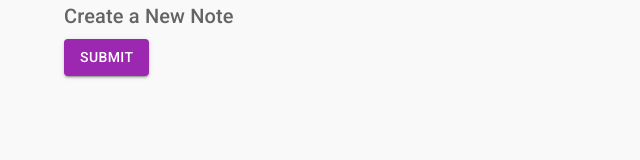
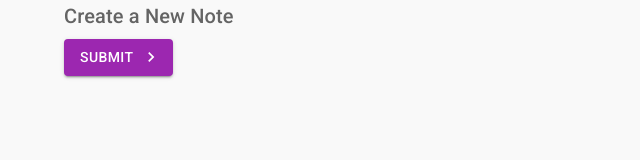
Before and after one commit to adham618/MUI-APP, a React (Vite) app: page /create in a window 1280 px wide. Shown: the top 160 px of the page, without its empty margins (0-640 px from the left). Built offline with nearby package versions, Linux system fonts and the light colour scheme.

Commit message:
custom css

```diff
--- a/package.json
+++ b/package.json
@@ -9,7 +9,9 @@
   "dependencies": {
     "@emotion/react": "^11.7.0",
     "@emotion/styled": "^11.6.0",
+    "@mui/icons-material": "^5.2.1",
     "@mui/material": "^5.2.3",
+    "@mui/styles": "^5.2.3",
     "react": "^17.0.2",
     "react-dom": "^17.0.2",
     "react-router-dom": "^6.0.2"
--- a/src/components/Create.jsx
+++ b/src/components/Create.jsx
@@ -1,6 +1,19 @@
+import { KeyboardArrowRight } from "@mui/icons-material"
 import { Button, ButtonGroup, Container, Typography } from "@mui/material"
+import { makeStyles } from '@mui/styles'
+
+const useStyles = makeStyles({
+  root: {
+    fontSize: 60,
+    backgroundColor: 'red',
+    "&:hover": {
+      backgroundColor: "blue"
+    }
+  },
+});
 
 const Create = () => {
+  const classes = useStyles()
   return (
     <Container>
       <Typography
@@ -12,10 +25,12 @@
         Create a New Note
       </Typography>
       <Button
+        className={classes.root}
         onClick={() => { console.log("clicked") }}
         type="submit"
         color="secondary"
         variant="contained"
+        endIcon={<KeyboardArrowRight />}
       >
         Submit
       </Button>
```
Also changed, not shown: 1 other file (tests, documents, lock files or other folders).
